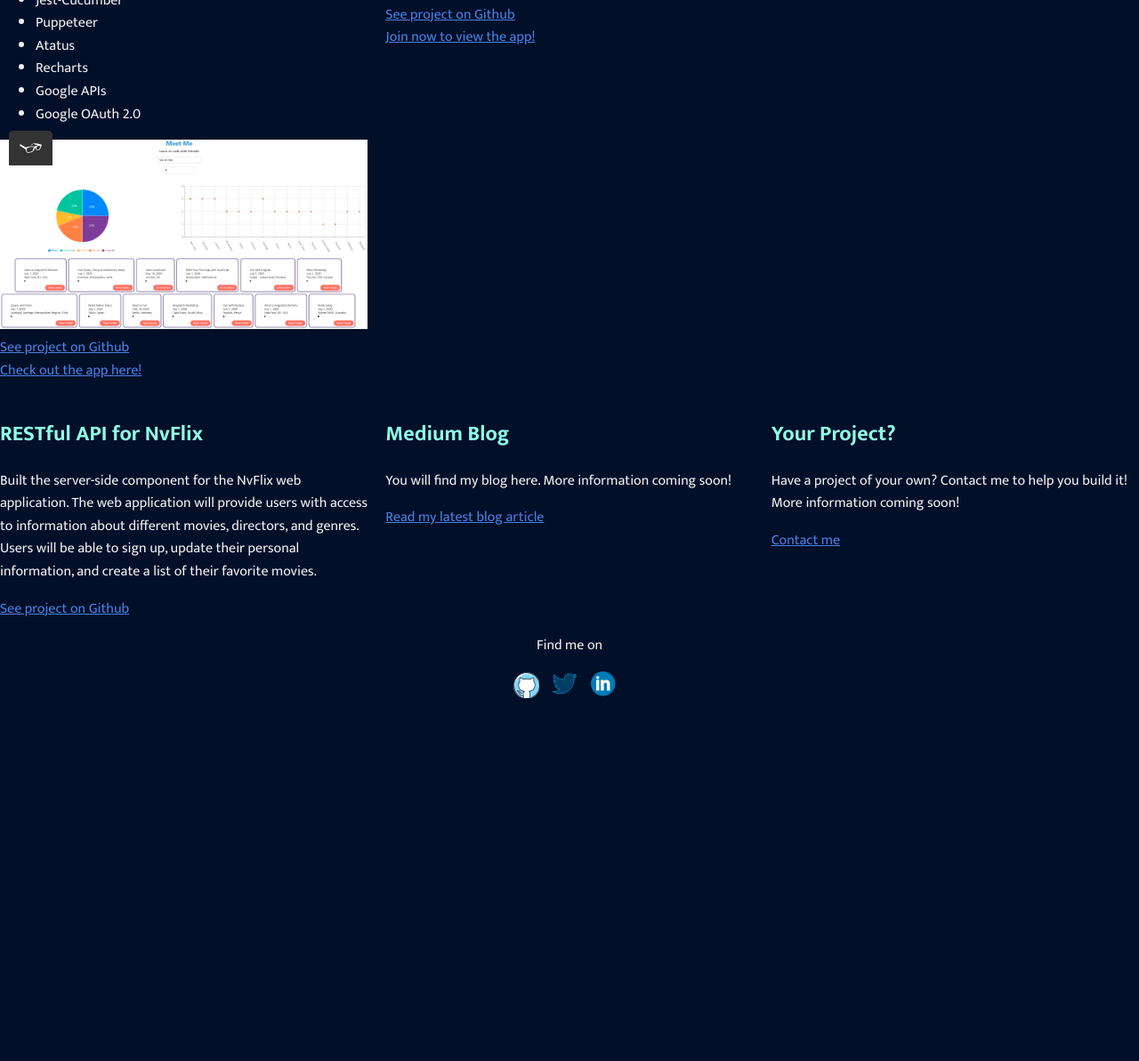
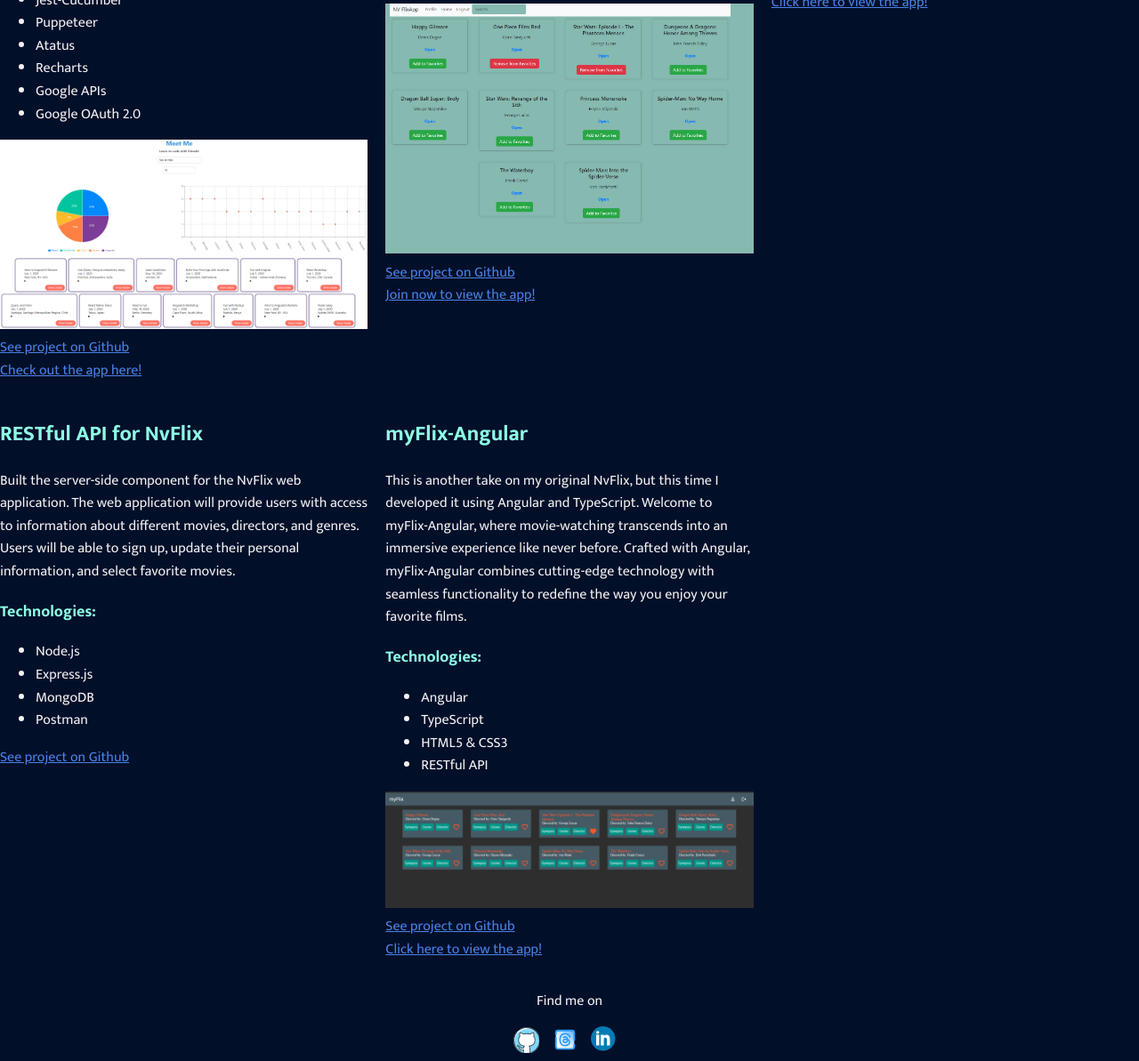
Before and after one commit to nesty11/nvportfolio-website, a plain HTML site: page work.html in a window 1280 px wide. Shown: the part 614-1807 px from the top of the page at 89% size. Before the commit the page ends 1408 px from the top, so only its background shows below. Drawn offline with nearby package versions, Linux system fonts and the light colour scheme.

Commit message:
added new projects, fixed links
images now open in new tabs for clearer view of projects

```diff
--- a/work.html
+++ b/work.html
@@ -77,11 +77,15 @@
               <li>Google OAuth 2.0</li>
             </ul>
             <div>
+              <a href="./img/meetapp.png" target="_blank">
               <img src="./img/meetapp.png" class="meet-pic" />
+            </a>
             </div>
-            <a href="https://github.com/nesty11/meet">See project on Github</a>
+            <a href="https://github.com/nesty11/meet" target="_blank"
+              >See project on Github</a
+            >
             <br />
-            <a href="https://nesty11.github.io/meet/"
+            <a href="https://nesty11.github.io/meet/" target="_blank"
               >Check out the app here!</a
             >
           </div>
@@ -101,25 +105,35 @@
               <li>Responsive Design</li>
               <li>Custom Movie API</li>
             </ul>
-            <a href="https://github.com/nesty11/myFlix-client"
+            <div>
+              <a href="./img/nvflix.png" target="_blank">
+              <img src="./img/nvflix.png" class="meet-pic" />
+            </a>
+            </div>
+            <a href="https://github.com/nesty11/myFlix-client" target="_blank"
               >See project on Github</a
             ><br />
-            <a href="https://nvflixapp.netlify.app/login"
+            <a href="https://nvflixapp.netlify.app/login" target="_blank"
               >Join now to view the app!</a
             >
           </div>
           <div class="grid__item">
-            <h2 class="work-table">Pokedex</h2>
+            <h2 class="work-table">Pokédex</h2>
             <p>
               A simple Pokédex app which you'll find Pokémon from the first
               generation to the fourth generation. The Pokémon will display
               their names, normal artwork, shiny variant artwork, types and
               abilities.
             </p>
-            <a href="https://github.com/nesty11/national-dex"
+            <div>
+              <a href="./img/pokedex.png" target="_blank">
+              <img src="./img/pokedex.png" class="meet-pic" />
+            </a>
+            </div>
+            <a href="https://github.com/nesty11/national-dex" target="_blank"
               >See project on Github</a
             ><br />
-            <a href="https://nesty11.github.io/national-dex/"
+            <a href="https://nesty11.github.io/national-dex/" target="_blank"
               >Click here to view the app!</a
             >
           </div>
@@ -129,25 +143,56 @@
               Built the server-side component for the NvFlix web application.
               The web application will provide users with access to information
               about different movies, directors, and genres. Users will be able
-              to sign up, update their personal information, and create a list
-              of their favorite movies.
+              to sign up, update their personal information, and select favorite
+              movies.
             </p>
-            <a href="https://github.com/nesty11/movie_api"
+            <h3>Technologies:</h3>
+              <ul>
+                <li>Node.js</li>
+                <li>Express.js</li>
+                <li>MongoDB</li>
+                <li>Postman</li>
+              </ul>
+
+            <a href="https://github.com/nesty11/movie_api" target="_blank"
               >See project on Github</a
             >
           </div>
           <div class="grid__item">
-            <h2 class="work-table">Medium Blog</h2>
-            <p>You will find my blog here. More information coming soon!</p>
-            <a href="#">Read my latest blog article</a>
-          </div>
-          <div class="grid__item">
-            <h2 class="work-table">Your Project?</h2>
+            <h2 class="work-table">myFlix-Angular</h2>
             <p>
-              Have a project of your own? Contact me to help you build it! More
-              information coming soon!
+              This is another take on my original NvFlix, but this time I
+              developed it using Angular and TypeScript. Welcome to
+              myFlix-Angular, where movie-watching transcends into an immersive
+              experience like never before. Crafted with Angular, myFlix-Angular
+              combines cutting-edge technology with seamless functionality to
+              redefine the way you enjoy your favorite films.
             </p>
-            <a href="#">Contact me</a>
+            <h3>Technologies:</h3>
+            <ul>
+              <li> Angular</li>
+              <li>TypeScript</li>
+              <li>HTML5 & CSS3</li>
+              <li>RESTful API</li>
+            </ul>
+            <p>
+              <div>
+                <a href="./img/myflix.png" target="_blank">
+                  <img src="./img/myflix.png" class="meet-pic" />
+                </a>
+              </div>
+              <a
+                href="https://github.com/nesty11/myFlix-Angular"
+                target="_blank"
+                >See project on Github</a
+              >
+              <br />
+              <a
+                href="https://nesty11.github.io/myFlix-Angular-App/welcome"
+                target="_blank"
+                >Click here to view the app!</a
+              >
+            </p>
           </div>
         </div>
       </section>
@@ -155,20 +200,19 @@
     <footer class="page-footer">
       <p>Find me on</p>
       <div class="social-media">
-        <a href="https://github.com/nesty11">
+        <a href="https://github.com/nesty11" target="_blank">
           <img src="./img/github2.svg" alt="Github icon" />
         </a>
-        <a href="#">
-          <img src="./img/twitter2.svg" alt="Twitter icon" />
+        <a href="https://www.threads.net/@webdev.nes">
+          <img src="./img/threads.svg" alt="Threads icon" />
         </a>
-        <a
-          href="https://www.linkedin.com/in/nestor-a-vale?trk=people-guest_people_search-card"
-        >
+        <a href="https://www.linkedin.com/in/nestor-a-vale" target="_blank">
           <img src="./img/linkedin2.svg" alt="LinkedIn icon" />
         </a>
       </div>
     </footer>
 
-    <script src="js/tota11y.min.js"></script>
+    <!--     <script src="js/tota11y.min.js"></script>
+ -->
   </body>
 </html>
```
